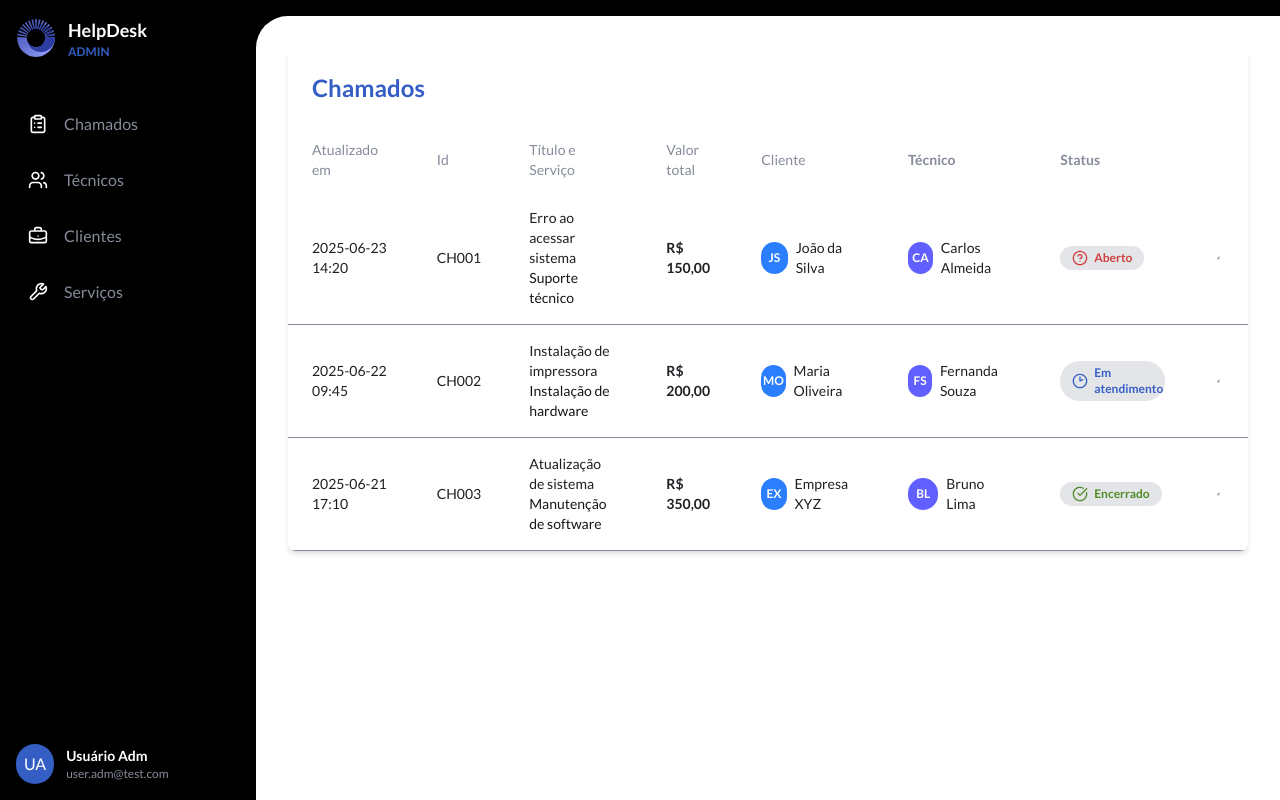
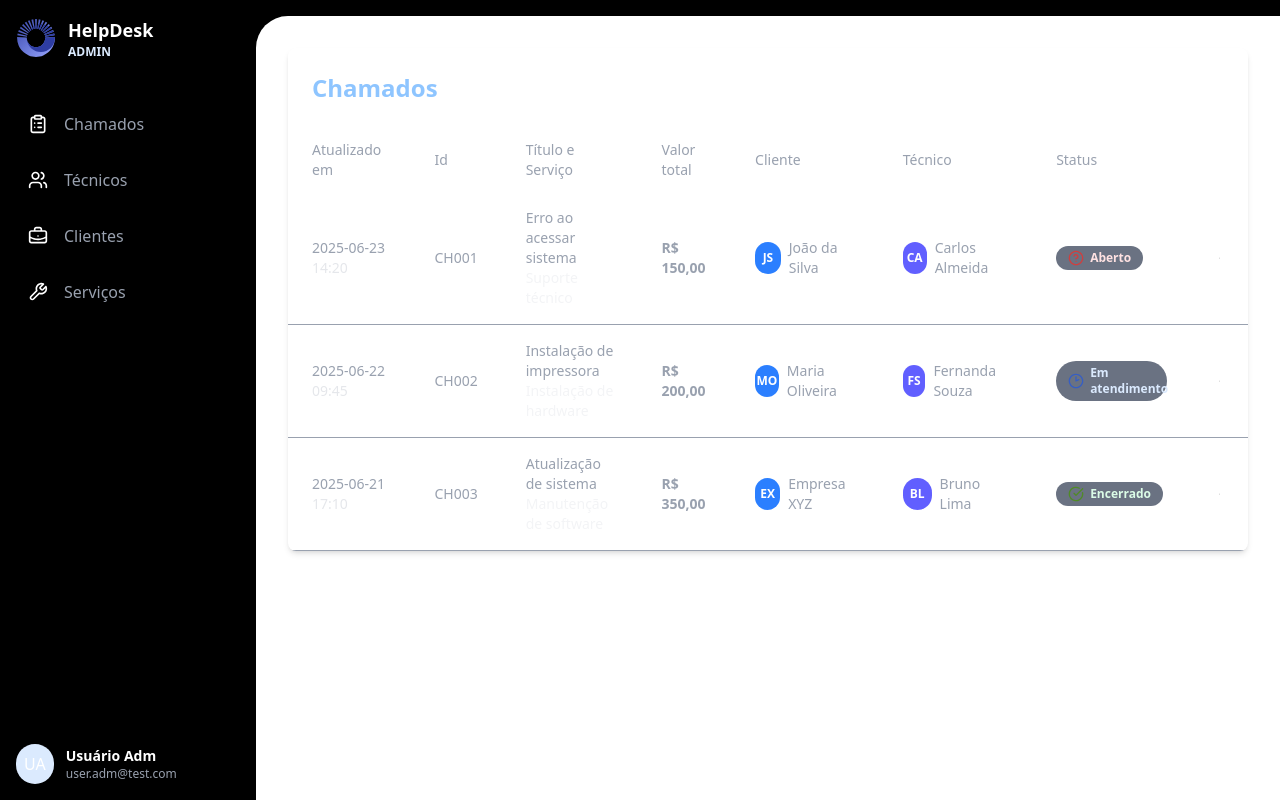
Before and after one commit to rafabt-hub/helpdesk-frontend, a React (Vite) app: page / in a window 1280 px wide. Built offline with nearby package versions, Linux system fonts and the light colour scheme.

Commit message:
cleaning code

```diff
--- a/package.json
+++ b/package.json
@@ -15,14 +15,16 @@
     "react-dom": "^19.1.0",
     "react-router": "^7.6.2",
     "react-router-dom": "^7.6.3",
-    "tailwind-merge": "^3.3.1",
-    "tailwindcss": "^4.1.8"
+    "tailwind-merge": "^3.3.1"
   },
   "devDependencies": {
     "@types/react": "^19.1.2",
     "@types/react-dom": "^19.1.2",
     "@vitejs/plugin-react": "^4.4.1",
+    "autoprefixer": "^10.4.21",
     "globals": "^16.0.0",
+    "postcss": "^8.5.6",
+    "tailwindcss": "^4.1.16",
     "typescript": "~5.8.3",
     "vite": "^6.3.5"
   }
--- a/src/index.css
+++ b/src/index.css
@@ -1,21 +1 @@
 @import "tailwindcss";
-
-:root {
-  --default-font-family: "Lato", serif;
-
-  --color-blue-100: #2E3DA3;
-  --color-blue-200: #5165E1;
-  --color-blue-300: #8996EB;
-
-  --color-gray-100: #151619;
-  --color-gray-200: #1E2024;
-  --color-gray-300: #535964;
-  --color-gray-400: #858B99;
-  --color-gray-500: #E3E5E8;
-  --color-gray-600: #F9FAFA;
-
-  --color-red-100: #D03E3E;
-  --color-pink-100: #CC3D6A;
-  --color-blue-100: #355EC5;
-  --color-green-100: #508B26;
-}
--- a/src/pages/NotFound.tsx
+++ b/src/pages/NotFound.tsx
@@ -2,9 +2,9 @@ export function NotFound() {
   return (
     <div className="w-screen h-screen flex justify-center items-center">
       <div className="flex flex-col">
-       <h1 className="text-xl text-[var(--color-gray-100)] mb-10">Op`s! Essa página não existe. 🥲</h1>
+       <h1 className="text-xl text-gray-500 mb-10">Op`s! Essa página não existe. 🥲</h1>
 
-       <a className="text-xs text-[var(--color-gray-300)] hover:text-black transition ease-linear"
+       <a className="text-xs text-gray-400 hover:text-black transition ease-linear"
        href="/">Clique aqui para voltar</a>
       </div>
     </div>
--- a/src/pages/SignIn.tsx
+++ b/src/pages/SignIn.tsx
@@ -14,11 +14,11 @@ export function SignIn() {
   }
 
   return (
-    <div className="lg:w-100 w-85 h-80 flex gap-5 border rounded-2xl border-[var(--color-gray-500)]">
+    <div className="lg:w-100 w-85 h-80 flex gap-5 border rounded-2xl border-gray-500">
       <form onSubmit={onSubmit} className="w-full flex flex-col items-center p-4 gap-5">
         <div className="w-full">
-          <h1 className="text-xl text-[var(--color-gray-100)] mb-2">Acesse o portal</h1>
-          <p className="text-xs text-[var(--color-gray-400)]">Entre usando seu e-mail e senha cadastrados</p>
+          <h1 className="text-xl text-gray-100 mb-2">Acesse o portal</h1>
+          <p className="text-xs text-gray-100">Entre usando seu e-mail e senha cadastrados</p>
         </div>
 
         <Input
@@ -39,9 +39,9 @@ export function SignIn() {
 
         <Button type="submit" isLoading={isLoading}>Entrar</Button>
 
-        <div className="lg:w-100 w-85 flex flex-col p-4 mt-4 border rounded-2xl border-[var(--color-gray-500)]">
-         <h1 className="w-full m-0 text-sm text-[var(--color-gray-100)] mb-2">Ainda não tem uma conta?</h1>
-         <p className="w-full m-0 text-sm text-[var(--color-gray-400)]">Cadastre agora mesmo</p>
+        <div className="lg:w-100 w-85 flex flex-col p-4 mt-4 border rounded-2xl border-gray-500">
+         <h1 className="w-full m-0 text-sm text-gray-100 mb-2">Ainda não tem uma conta?</h1>
+         <p className="w-full m-0 text-sm text-gray-400">Cadastre agora mesmo</p>
 
          <Button variant="white" href="/signup">Criar conta</Button>
         </div>
--- a/src/pages/Signup.tsx
+++ b/src/pages/Signup.tsx
@@ -15,11 +15,11 @@ export function SignUp() {
   }
 
   return (
-    <div className="lg:w-100 w-85 h-95 flex gap-4 border rounded-2xl border-[var(--color-gray-500)]">
+    <div className="lg:w-100 w-85 h-95 flex gap-4 border rounded-2xl border-gray-500">
       <form onSubmit={onSubmit} className="w-full flex flex-col items-center p-4 gap-3">
         <div className="w-full">
-          <h1 className="text-xl text-[var(--color-gray-100)] mb-2">Crie sua conta</h1>
-          <p className="text-xs text-[var(--color-gray-400)]">Informe seu nome, e-mail e senha</p>
+          <h1 className="text-xl text-gray-100 mb-2">Crie sua conta</h1>
+          <p className="text-xs text-gray-400">Informe seu nome, e-mail e senha</p>
         </div>
 
         <Input
@@ -44,13 +44,13 @@ export function SignUp() {
         placeholder="Digite sua senha"
         onChange={(e) => setPassword(e.target.value)}
         />
-        <span className="w-full mt-0 text-xs text-[var(--color-gray-400)]">Mínimo de 6 dígitos</span>
+        <span className="w-full mt-0 text-xs text-gray-400">Mínimo de 6 dígitos</span>
 
         <Button type="submit" isLoading={isLoading}>Cadastrar</Button>
 
-        <div className="lg:w-100 w-85 flex flex-col p-4 mt-4 border rounded-2xl border-[var(--color-gray-500)]">
-         <h1 className="w-full m-0 text-sm text-[var(--color-gray-100)] mb-2">Já tem uma conta?</h1>
-         <p className="w-full m-0 text-sm text-[var(--color-gray-400)]">Entre agora mesmo</p>
+        <div className="lg:w-100 w-85 flex flex-col p-4 mt-4 border rounded-2xl border-gray-500 bg-gray-800">
+         <h1 className="w-full m-0 text-sm text-gray-100 mb-2">Já tem uma conta?</h1>
+         <p className="w-full m-0 text-sm text-gray-400">Entre agora mesmo</p>
 
          <Button variant="white" href="/">Acessar conta</Button>
         </div>
--- a/src/pages/Technicians.tsx
+++ b/src/pages/Technicians.tsx
@@ -55,13 +55,13 @@ export function Technicians() {
         <table className="min-w-full divide-y divide-gray-500">
           <thead className="bg-gray-50">
             <tr>
-              <th scope="col" className="px-6 py-3 text-left text-xs font-medium text-gray-200 uppercase tracking-wider w-1/3">
+              <th scope="col" className="px-6 py-3 text-left text-xs font-medium text-gray-500 uppercase tracking-wider w-1/3">
                 Nome
               </th>
-              <th scope="col" className="px-6 py-3 text-left text-xs font-medium text-gray-200 uppercase tracking-wider w-1/3">
+              <th scope="col" className="px-6 py-3 text-left text-xs font-medium text-gray-500 uppercase tracking-wider w-1/3">
                 E-mail
               </th>
-              <th scope="col" className="px-6 py-3 text-left text-xs font-medium text-gray-200 uppercase tracking-wider w-1/3">
+              <th scope="col" className="px-6 py-3 text-left text-xs font-medium text-gray-500 uppercase tracking-wider w-1/3">
                 Disponibilidade
               </th>
               <th scope="col" className="relative px-6 py-3">
--- a/src/pages/Tickets.tsx
+++ b/src/pages/Tickets.tsx
@@ -46,23 +46,23 @@ export function Tickets() {
     <>
       <div className="bg-white rounded-lg shadow-md overflow-hidden">
         <div className="p-4 lg:p-6 border-b lg:border-none">
-          <h2 className="text-xl lg:text-2xl font-bold text-[var(--color-blue-100)]">Chamados</h2>
+          <h2 className="text-xl lg:text-2xl font-bold text-blue-300">Chamados</h2>
         </div>
 
         <div className="hidden lg:block overflow-x-auto">
           <table className="w-full text-sm">
             <thead className="text-left">
               <tr>
-                <th className="px-6 py-3 text-[var(--color-gray-400)] font-medium">Atualizado em</th>
-                <th className="px-6 py-3 text-[var(--color-gray-400)] font-medium">Id</th>
-                <th className="px-6 py-3 text-[var(--color-gray-400)] font-medium">Título e Serviço</th>
-                <th className="px-6 py-3 text-[var(--color-gray-400)] font-medium">Valor total</th>
-                <th className="px-6 py-3 text-[var(--color-gray-400)] font-medium">Cliente</th>
-                <th className="px-6 py-3 text-[var(--color-gray-400)]">Técnico</th>
-                <th className="px-6 py-3 text-[var(--color-gray-400)]">Status</th>
+                <th className="px-6 py-3 text-gray-400 font-medium">Atualizado em</th>
+                <th className="px-6 py-3 text-gray-400 font-medium">Id</th>
+                <th className="px-6 py-3 text-gray-400 font-medium">Título e Serviço</th>
+                <th className="px-6 py-3 text-gray-400 font-medium">Valor total</th>
+                <th className="px-6 py-3 text-gray-400 font-medium">Cliente</th>
+                <th className="px-6 py-3 text-gray-400 font-medium">Técnico</th>
+                <th className="px-6 py-3 text-gray-400 font-medium">Status</th>
               </tr>
             </thead>
-            <tbody className="text-[var(--color-gray-200)]">
+            <tbody className="text-gray-400">
               {chamados.map(chamado => (
                 <TicketItem key={chamado.id} chamado={chamado} layout="table" onShowDetails={handleShowDetails} />
               ))}
--- /dev/null
+++ b/tailwind.config.ts
@@ -0,0 +1,40 @@
+import type { Config } from "tailwindcss"
+
+export default {
+  content: [
+    "./index.html",
+    "./src/**/*.{js,ts,jsx,tsx}",
+  ],
+  theme: {
+    extend: {
+      colors: {
+        blue: {
+          100: "#2E3DA3",
+          200: "#5165E1",
+          300: "#8996EB",
+        },
+        gray: {
+          100: "#151619",
+          200: "#1E2024",
+          300: "#535964",
+          400: "#858B99",
+          500: "#E3E5E8",
+          600: "#F9FAFA",
+        },
+        red: {
+          100: "#D03E3E",
+        },
+        pink: {
+          100: "#CC3D6A",
+        },
+        green: {
+          100: "#508B26",
+        },
+      },
+      fontFamily: {
+        sans: ['"Lato"', "sans-serif"],
+      },
+    },
+  },
+  plugins: [],
+} satisfies Config
```
Also changed, not shown: 1 other file (tests, documents, lock files or other folders).
